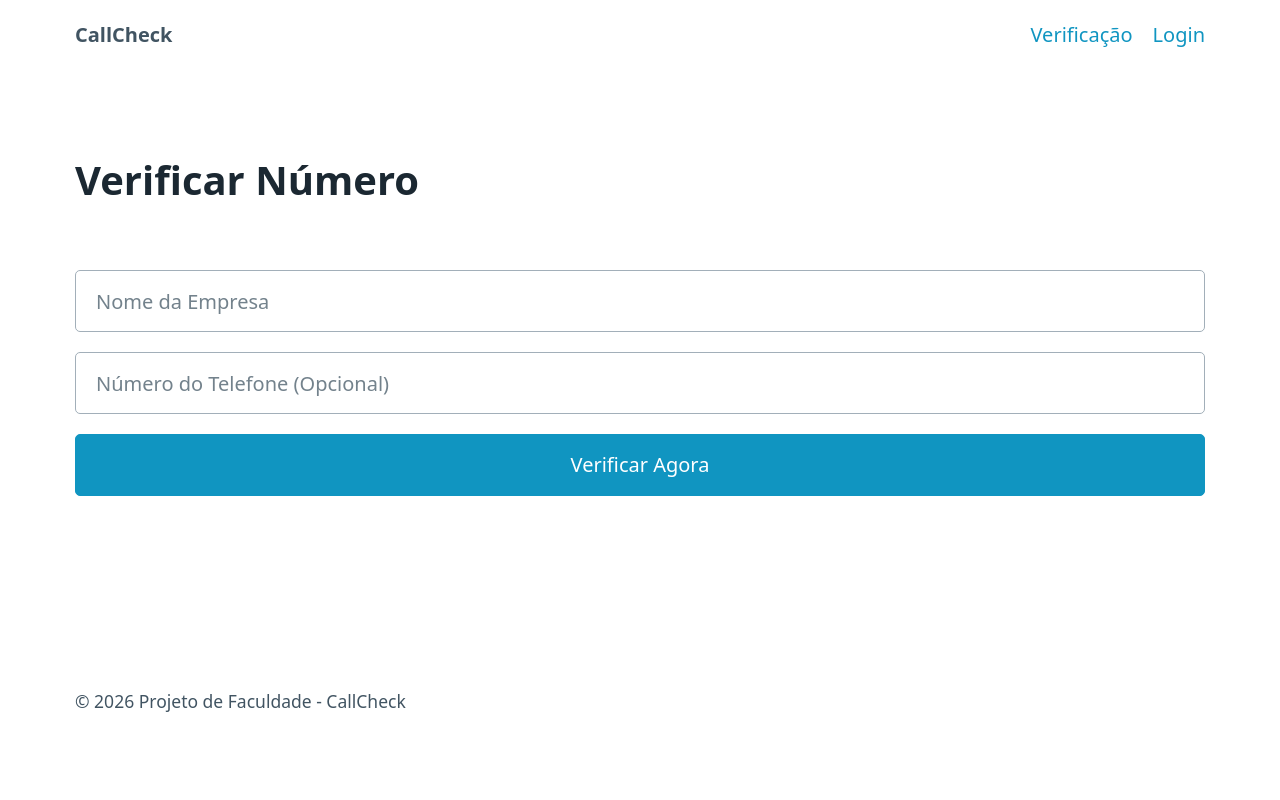
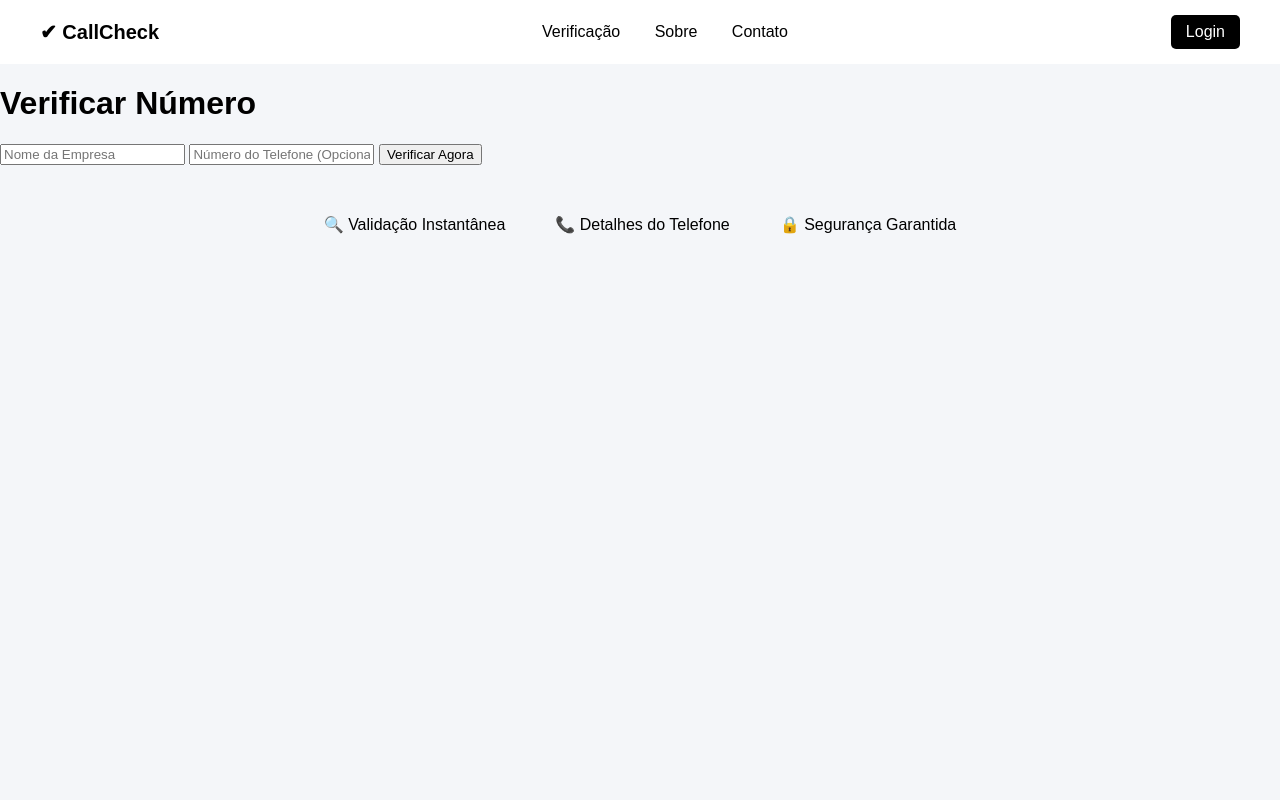
Before and after one commit to dealkis/CallCheck, a Flask app: page / in a window 1280 px wide. Run offline with Flask 3, Linux system fonts and the light colour scheme.

Commit message:
Update base.html

```diff
--- a/templates/base.html
+++ b/templates/base.html
@@ -2,27 +2,47 @@
 <html lang="pt-br">
 <head>
     <meta charset="UTF-8">
-    <meta name="viewport" content="width=device-width, initial-scale=1.0">
-    <title>CallCheck - Projeto Faculdade</title>
-    <link rel="stylesheet" href="https://cdn.jsdelivr.net/npm/@picocss/pico@1/css/pico.min.css">
+    <title>CallCheck - Verificador</title>
+    <style>
+        body { margin: 0; font-family: Arial; background: #f4f6f9; }
+        header { display: flex; justify-content: space-between; align-items: center; padding: 15px 40px; background: white; }
+        .logo { font-weight: bold; font-size: 20px; }
+        nav a { margin: 0 15px; text-decoration: none; color: black; }
+        .login-btn { padding: 8px 15px; background: #000; color: #fff; border: none; cursor: pointer; border-radius: 5px; text-decoration: none; }
+        .hero { text-align: center; padding: 40px; }
+        .form-box input { padding: 10px; margin: 10px; width: 250px; }
+        .form-box button { padding: 10px 20px; cursor: pointer; }
+        .resultado { display: flex; align-items: flex-start; gap: 20px; background: white; margin: 30px auto; padding: 20px; width: 45%; border-radius: 10px; box-shadow: 0 2px 10px rgba(0,0,0,0.1); }
+        .icone { font-size: 40px; }
+        .info { flex: 1; }
+        .colunas { display: flex; gap: 40px; margin-top: 15px; }
+        .coluna { flex: 1; }
+        .features { display: flex; justify-content: center; gap: 50px; margin-top: 50px; padding-bottom: 40px; }
+        .sucesso { border-left: 5px solid green; }
+        .erro { border-left: 5px solid red; }
+        .alerta { border-left: 5px solid orange; }
+        ul { padding-left: 20px; }
+    </style>
 </head>
 <body>
-    <nav class="container">
-        <ul>
-            <li><strong>CallCheck</strong></li>
-        </ul>
-        <ul>
-            <li><a href="{{ url_for('index') }}">Verificação</a></li>
-            <li><a href="{{ url_for('login') }}" class="outline">Login</a></li>
-        </ul>
+
+<header>
+    <div class="logo">✔ CallCheck</div>
+    <nav>
+        <a href="{{ url_for('index') }}">Verificação</a>
+        <a href="{{ url_for('sobre') }}">Sobre</a>
+        <a href="#">Contato</a>
     </nav>
+    <a href="{{ url_for('login') }}" class="login-btn">Login</a>
+</header>
 
-    <main class="container">
-        {% block content %}{% endblock %}
-    </main>
+{% block content %}{% endblock %}
 
-    <footer class="container">
-        <small>© 2026 Projeto de Faculdade - CallCheck</small>
-    </footer>
+<section class="features">
+    <div>🔍 Validação Instantânea</div>
+    <div>📞 Detalhes do Telefone</div>
+    <div>🔒 Segurança Garantida</div>
+</section>
+
 </body>
 </html>
```
